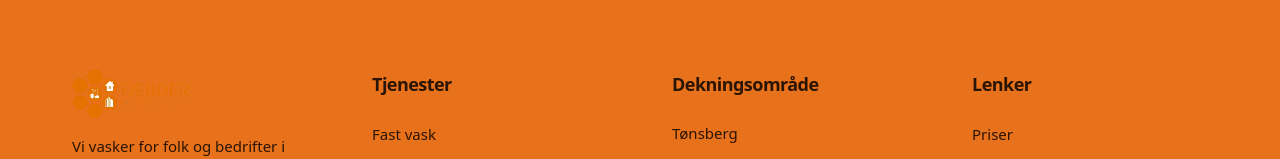
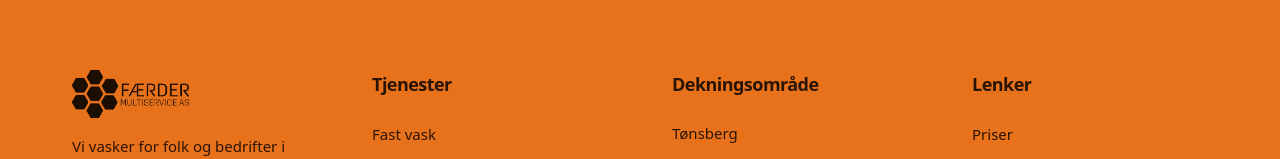
Before and after one commit to neoholmen1/faerder-multiservice, a Next.js app: page / in a window 1280 px wide. Shown: the part 6084-6243 px from the top of the page. Built offline with nearby package versions, Linux system fonts and the light colour scheme; no server answers; the database is empty.

Commit message:
fix: footer-logoen forsvant mot det oransje båndet
Logoen er oransje på gjennomsiktig bakgrunn og ble praktisk talt usynlig
da footeren ble oransje. Gjøres mørk med filter, så den matcher teksten
på flaten.

Co-Authored-By: Claude Opus 5 (1M context) <noreply@anthropic.com>

```diff
--- a/src/app/globals.css
+++ b/src/app/globals.css
@@ -1150,6 +1150,13 @@ html[data-preview="true"] .popular-badge {
 .flate-oransje hr,
 .flate-oransje [class*="border-"] { border-color: rgba(0,0,0,.16); }
 
+/* Logoen er oransje og forsvinner mot det oransje båndet. Vi gjør den
+   mørk, slik at den matcher teksten på flaten. */
+.flate-oransje .footer-logo {
+  filter: brightness(0) saturate(100%);
+  opacity: .88;
+}
+
 /* Tjenesteikoner: fylt oransje flate med hvitt ikon. Ikoner er grafikk,
    så grensen er 3:1 — hvit på #E8721C gir 3,06:1 og er innenfor. */
 .ikon-flate {
--- a/src/components/Footer.tsx
+++ b/src/components/Footer.tsx
@@ -51,7 +51,7 @@ export function Footer({ settings }: { settings?: SiteSettings | null } = {}) {
               width={160}
               height={50}
               quality={90}
-              className="h-12 w-auto object-contain"
+              className="footer-logo h-12 w-auto object-contain"
             />
             <p className="mt-4 text-[15px] leading-[1.7] text-text-secondary">
               Vi vasker for folk og bedrifter i Vestfold.
```
